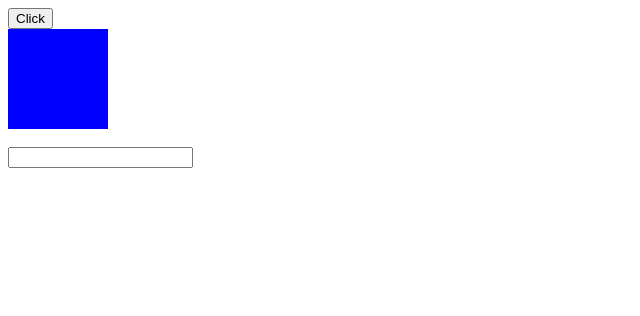
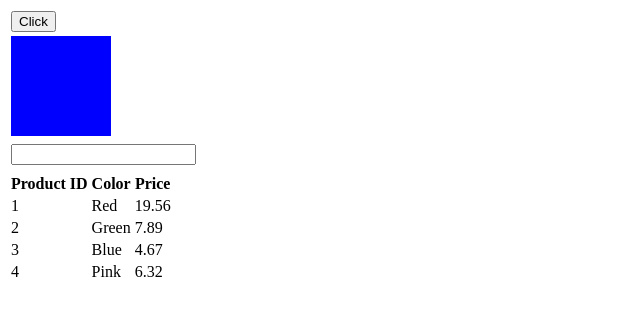
Before and after one commit to priyaraskar/JQueryEvents, a plain HTML site: page Index.html in a window 1280 px wide. Shown: the whole page, without its empty margins (0-640 px from the left). Drawn offline with nearby package versions, Linux system fonts and the light colour scheme.

Commit message:
Update Index.html

```diff
--- a/Index.html
+++ b/Index.html
@@ -8,14 +8,91 @@
   </head>
 
   <body>
-    <input type="button" value="Click" id="btnClick" /><br/>
-		<div id="divBox" style="height:100px ;width:100px; background:blue">
-		<br/>
-		</div>
-		<label id="lblCoordinates"></label>
-		<br/>
-		<input type="text" id="txtName"/>
-		<label id="lblTooltip" style="color:red"></label>
+	<table>
+		<tr>
+			<td>
+				<input type="button" value="Click" id="btnClick" /><br/>
+			</td>
+		</tr>
+		<tr>
+			<td>
+			<div id="divBox" style="height:100px ;width:100px; background:blue"></div>
+			</td>
+		</tr>
+		<tr>
+			<td>
+				<label id="lblCoordinates"></label>
+			</td>
+		</tr>
+		<tr>
+			<td>
+				<input type="text" id="txtName"/>
+			</td>
+		</tr>
+		<tr>
+			<td>
+				<label id="lblTooltip" style="color:red"></label>
+			</td>
+		</tr>
+	</table>
+
+	<table class="_tblProducts">
+		<tr>
+			<th>
+				Product ID
+			</th>
+			<th>
+				Color
+			</th>
+			<th>
+				Price
+			</th>
+		</tr>
+		<tr>
+			<td>
+				1
+			</td>
+			<td>
+				Red
+			</td>
+			<td>
+				19.56
+			</td>
+		</tr>
+				<tr>
+			<td>
+				2
+			</td>
+			<td>
+				Green
+			</td>
+			<td>
+				7.89
+			</td>
+		</tr>
+				<tr>
+			<td>
+				3
+			</td>
+			<td>
+				Blue
+			</td>
+			<td>
+				4.67
+			</td>
+		</tr>
+				<tr>
+			<td>
+				4
+			</td>
+			<td>
+				Pink
+			</td>
+			<td>
+				6.32
+			</td>
+		</tr>
+	</table>
   </body>
 
 </html>
```
